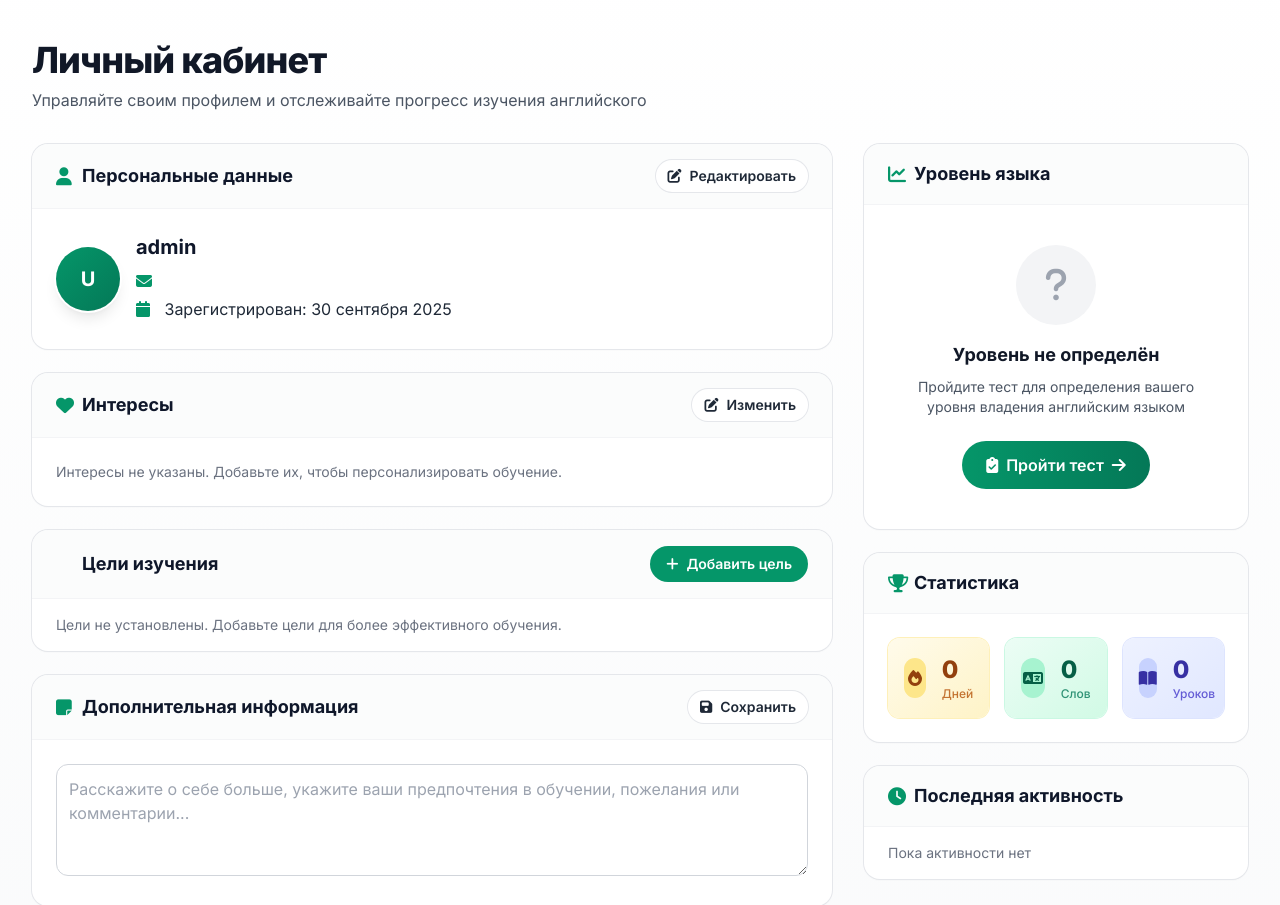
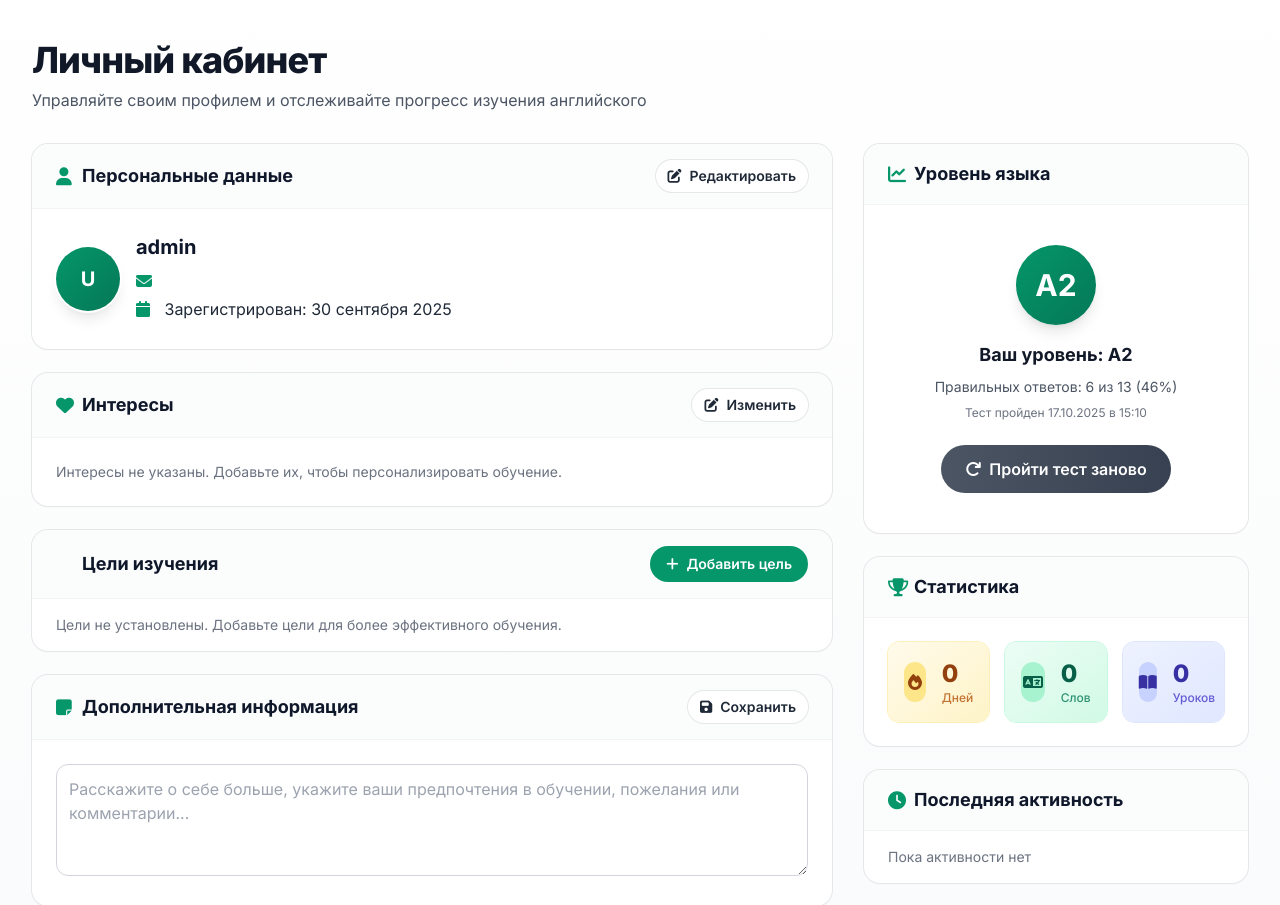
Before and after one commit to Andrey550/EnglishForYou, a Django app: page /user/user_profile in a window 1280 px wide. Shown: the part 65-970 px from the top of the page. Run offline with Django 5.2, Linux system fonts and the light colour scheme; a user stored in the database is signed in; data comes from the database, SQL or seed files in the repository; both versions use the stored data as it was after the commit; some libraries are stand-ins or nearby versions.

Commit message:
add display user_profile level

```diff
--- a/EnglishForYou/user/templates/user/user_profile.html
+++ b/EnglishForYou/user/templates/user/user_profile.html
@@ -151,6 +151,28 @@
     </h3>
   </header>
   <div class="text-center p-6">
+    {% if language_level %}
+      <!-- Уровень определён -->
+      <div class="py-4">
+        <div class="w-20 h-20 mx-auto mb-4 rounded-full bg-gradient-to-br from-primary to-emerald-700 flex items-center justify-center shadow-lg">
+          <span class="text-3xl font-bold text-white">{{ language_level }}</span>
+        </div>
+        <h4 class="text-lg font-bold text-gray-900 mb-2">Ваш уровень: {{ language_level }}</h4>
+        <p class="text-sm text-gray-600 mb-2 px-4">
+          Правильных ответов: {{ last_test.correct_answers }} из {{ last_test.total_questions }} ({{ last_test.percentage }}%)
+        </p>
+        <p class="text-xs text-gray-500 mb-6">
+          Тест пройден {{ last_test.completed_at|date:"d.m.Y в H:i" }}
+        </p>
+        <a href="{% url 'user_test:intro' %}"
+           class="group relative inline-flex items-center justify-center gap-2 px-6 py-3 font-semibold text-base rounded-full bg-gradient-to-r from-gray-600 to-gray-700 text-white overflow-hidden transition-all hover:-translate-y-0.5 hover:shadow-lg hover:shadow-gray-600/30 active:brightness-95">
+          <span class="absolute inset-0 w-0 bg-gray-800 transition-all duration-300 group-hover:w-full z-0"></span>
+          <i class="fas fa-redo relative z-10" aria-hidden="true"></i>
+          <span class="relative z-10">Пройти тест заново</span>
+        </a>
+      </div>
+    {% else %}
+      <!-- Уровень не определён -->
       <div class="py-4">
         <div class="w-20 h-20 mx-auto mb-4 rounded-full bg-gray-100 flex items-center justify-center">
           <i class="fas fa-question text-4xl text-gray-400" aria-hidden="true"></i>
@@ -165,6 +187,7 @@
           <i class="fas fa-arrow-right relative z-10 transition-transform group-hover:translate-x-1" aria-hidden="true"></i>
         </a>
       </div>
+    {% endif %}
   </div>
 </section>
 
--- a/EnglishForYou/user/views.py
+++ b/EnglishForYou/user/views.py
@@ -2,6 +2,7 @@ from django.contrib.auth import authenticate, get_user_model, login, logout
 from django.shortcuts import redirect, render
 from django.contrib.auth.decorators import login_required
 from .forms import LoginForm, RegisterForm
+from user_test.models import TestSession
 
 User = get_user_model()
 
@@ -93,10 +94,25 @@ def user_profile_view(request):
 
         return redirect('user_profile')
 
+    # Получаем последний завершённый тест
+    last_test = TestSession.objects.filter(
+        user=user,
+        status__in=['completed', 'timeout']
+    ).order_by('-completed_at').first()
+
+    # Если есть тест и уровень — обновляем профиль
+    if last_test and last_test.determined_level:
+        if profile.language_level != last_test.determined_level:
+            profile.language_level = last_test.determined_level
+            profile.save()
+
     context = {
         'interests_list': profile.get_interests_list(),
         'goals_list': profile.get_goals_list(),
-        'available_interests': AVAILABLE_INTERESTS,  # твоя константа
-        'recent_activities': csv_to_list(profile.last_activity)[:5],  # <= новые данные
+        'available_interests': AVAILABLE_INTERESTS,
+        'recent_activities': csv_to_list(profile.last_activity)[:5],
+        'language_level': profile.language_level,
+        'last_test': last_test,
     }
+
     return render(request, 'user/user_profile.html', context)
```
Also changed, not shown: EnglishForYou/db.sqlite3. Lines whose indentation alone changed are shown as unchanged.
